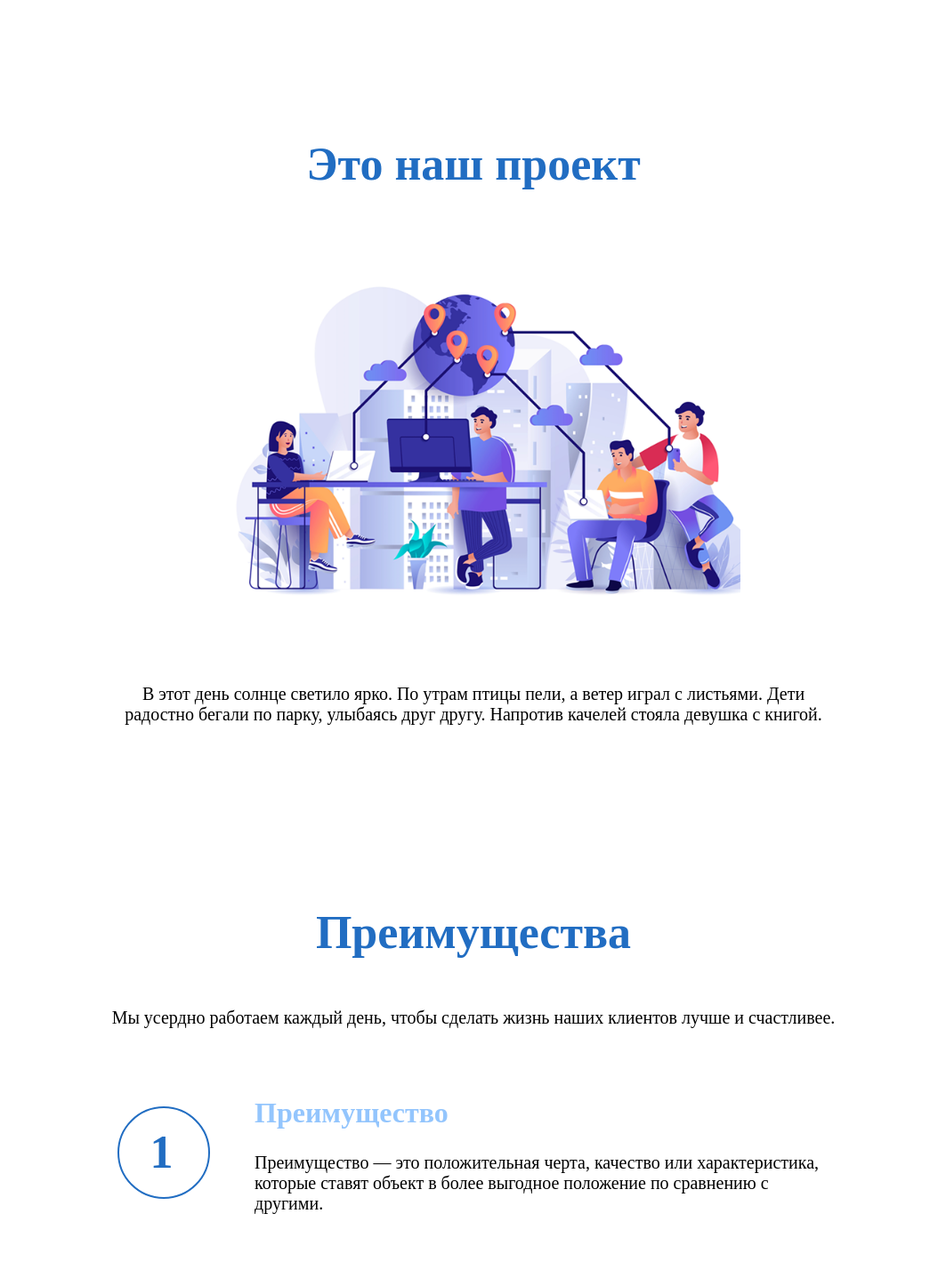
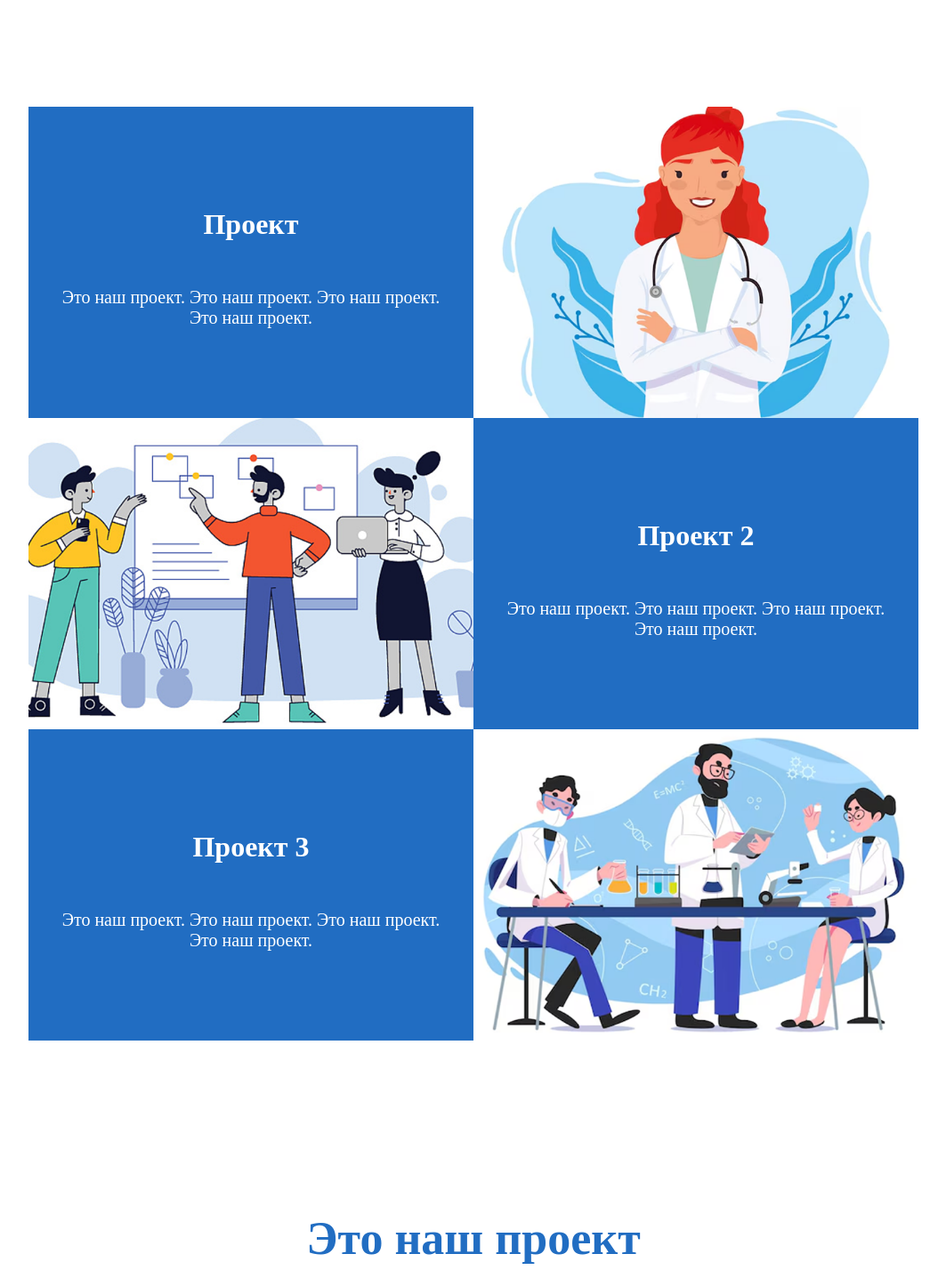
Before and after one commit to martynovappolina/sputnik-ui, a Vue app: page / in a window 1280 px wide. Shown: the part 920-2348 px from the top of the page at 89% size, without its empty margins (108-1171 px from the left). Built offline with nearby package versions, Linux system fonts and the light colour scheme; a web font is replaced by a local one.

Commit message:
update headers style

```diff
--- a/src/App.vue
+++ b/src/App.vue
@@ -2,8 +2,10 @@
   <Page>
     <Menu />
     <Cover />
+    <HorizontalCardsBlock />
     <VerticalCardWithImageAndText />
     <NumberedList />
+    <Contacts />
     <Footer />
   </Page>
 </template>
@@ -12,9 +14,11 @@
   import Page from './components/Page.vue';
   import Menu from './components/Menu.vue';
   import Cover from './components/Cover.vue';
+  import VerticalCardWithImageAndText from './components/VerticalCardWithImageAndText.vue';
+  import HorizontalCardsBlock from './components/HorizontalCardsBlock.vue';
+  import NumberedList from './components/NumberedList.vue';
+  import Contacts from './components/Contacts.vue';
   import Footer from './components/Footer.vue';
-  import VerticalCardWithImageAndText from './components/VerticalCardWithImageAndText.vue';
-  import NumberedList from './components/NumberedList.vue';
 
   export default {
     name: 'App',
@@ -24,6 +28,8 @@
       Cover,
       Footer,
       VerticalCardWithImageAndText,
+      HorizontalCardsBlock,
+      Contacts,
       NumberedList
     }
   }
--- a/src/components/Contacts.vue
+++ b/src/components/Contacts.vue
@@ -1,7 +1,7 @@
 <template>
     <div class="contacts">
-        <h1>{{ title }}</h1>
-        <h2>{{ subtitle }}</h2>
+        <h2>{{ title }}</h2>
+        <h3>{{ subtitle }}</h3>
         <a class="telephoneNumber" :href="`tel:${telephoneNumber}`">{{ telephoneNumber }}</a>
         <a class="email" :href="`mailto:${email}`">{{ email }}</a>
         <div class="address">{{ address }}</div>
@@ -43,7 +43,7 @@
         padding: 0 30px;
         max-width: 450px;
 
-        h2 {
+        h3 {
             margin: 0;
         }
 
--- a/src/components/HorizontalCardWithImageAndText.vue
+++ b/src/components/HorizontalCardWithImageAndText.vue
@@ -5,7 +5,7 @@
             backgroundImage: `url(${item.imagePath})`
         }" />
         <div class="text-block">
-            <h2>{{ item.header }}</h2>
+            <h3>{{ item.header }}</h3>
             <p>{{ item.text }}</p>
         </div>
         <div class="image" :style="{
--- a/src/components/NumberedList.vue
+++ b/src/components/NumberedList.vue
@@ -1,6 +1,6 @@
 <template>
   <div class="numbered-list">
-    <h1>{{ title }}</h1>
+    <h2>{{ title }}</h2>
     <p class="description">{{ description }}</p>
     <ol>
       <li v-for="(item, index) in list" :key="index" class="item">
@@ -8,7 +8,7 @@
           <div :style="{ marginLeft: index === 0 ? '-5px' : '0px' }" class="number">{{ index + 1 }}</div>
         </div>
         <div class="content">
-          <h2>{{ item.title }}</h2>
+          <h3>{{ item.title }}</h3>
           <p>{{ item.description }}</p>
         </div>
       </li>
@@ -61,7 +61,7 @@
       padding: 0;
     }
 
-    h1 {
+    h2 {
       color: $primary;
     }
 
@@ -75,7 +75,7 @@
       margin: 10px 0;
       max-width: 800px;
 
-      h2 {
+      h3 {
         color: $secondary;
       }
 
--- a/src/components/Page.vue
+++ b/src/components/Page.vue
@@ -27,10 +27,15 @@
 
         h1 {
             @include font;
+            font-size: 72px;
+        }
+
+        h2 {
+            @include font;
             font-size: 52px;
         }
 
-        h2 {
+        h3 {
             @include font;
             font-size: 32px;
         }
@@ -39,9 +44,12 @@
             @include big-text;
 
             h1 {
+                font-size: 54px;
+            }
+            h2 {
                 font-size: 40px;
             }
-            h2 {
+            h3 {
                 font-size: 28px;
             }
         }
--- a/src/components/VerticalCardWithImageAndText.vue
+++ b/src/components/VerticalCardWithImageAndText.vue
@@ -1,6 +1,6 @@
 <template>
     <div class="card">
-        <h1>{{ header }}</h1>
+        <h2>{{ header }}</h2>
         <div class="image" :style="{ backgroundImage: `url(${imagePath})` }"></div>
         <p>{{ text }}</p>
     </div>
@@ -37,7 +37,7 @@
         max-width: 800px;
         margin: 150px auto;
 
-        h1 {
+        h2 {
             color: $primary;
         }
 
```
